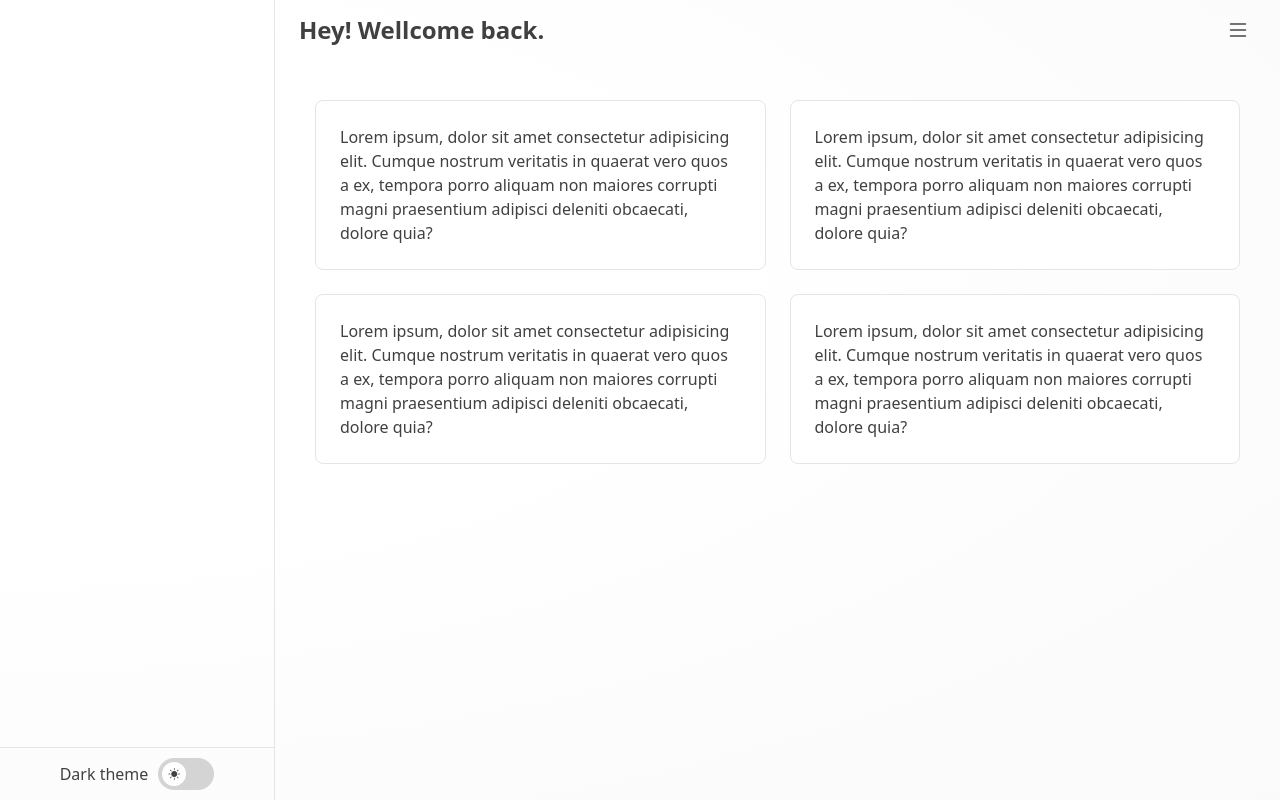
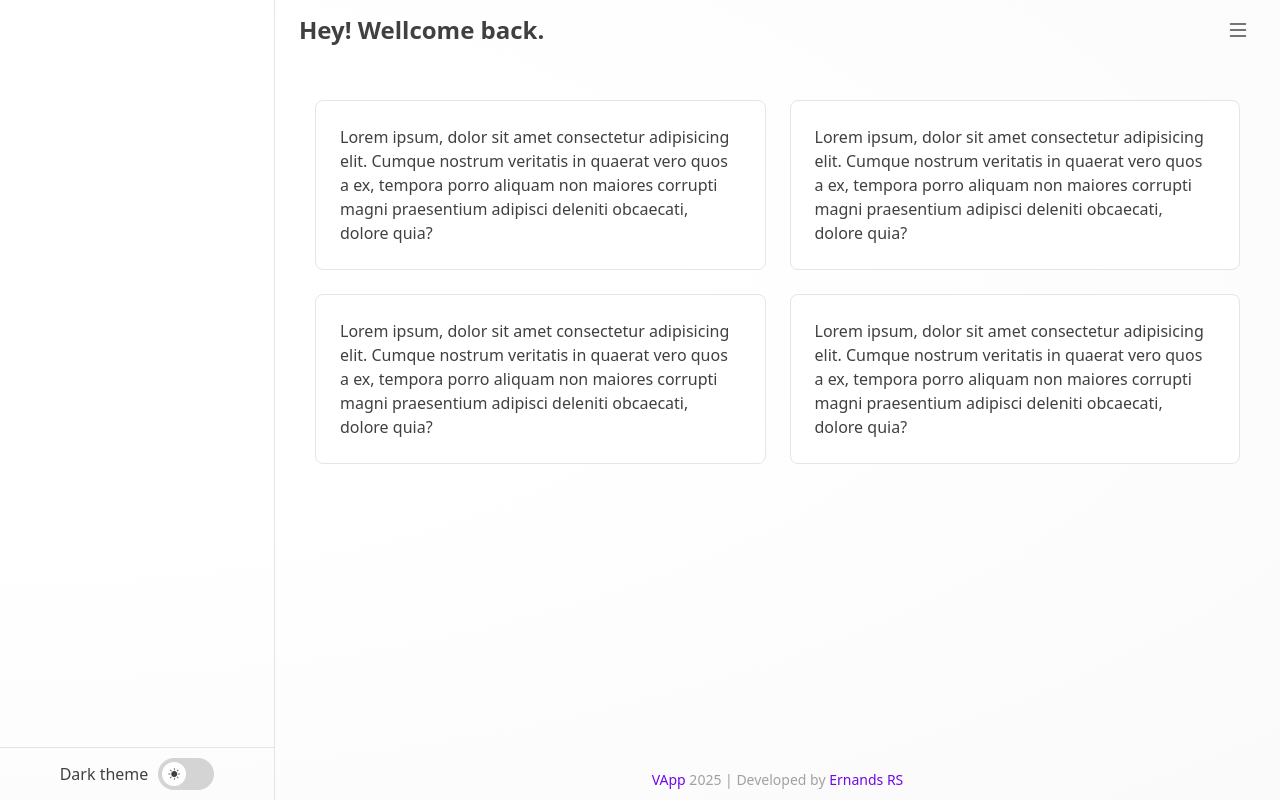
Before and after one commit to ernandesrs/pproj_vapp, a Vue app: page /dashboard in a window 1280 px wide. Built offline with nearby package versions, Linux system fonts and the light colour scheme.

Commit message:
footer content

```diff
--- a/src/layouts/DashLayout.vue
+++ b/src/layouts/DashLayout.vue
@@ -55,8 +55,13 @@
                 </main>
 
                 <!-- footer -->
-                <footer class="">
-                    <!-- footer content -->
+                <footer class="flex justify-center px-5 sm:px-10 py-2.5">
+                    <small class="text-center text-sm text-neutral-400 dark:text-neutral-600">
+                        <a class="text-violet-700 hover:text-violet-800 duration-200" target="_blank"
+                            href="https://github.com/ernandsrs/pproj_vapp">VApp</a> 2025 |
+                        Developed by <a class="text-violet-700 hover:text-violet-800 duration-200"
+                            href="https://github.com/ernandsrs" target="_blank" title="Profile on Github">Ernands RS</a>
+                    </small>
                 </footer>
             </div>
         </div>
```
